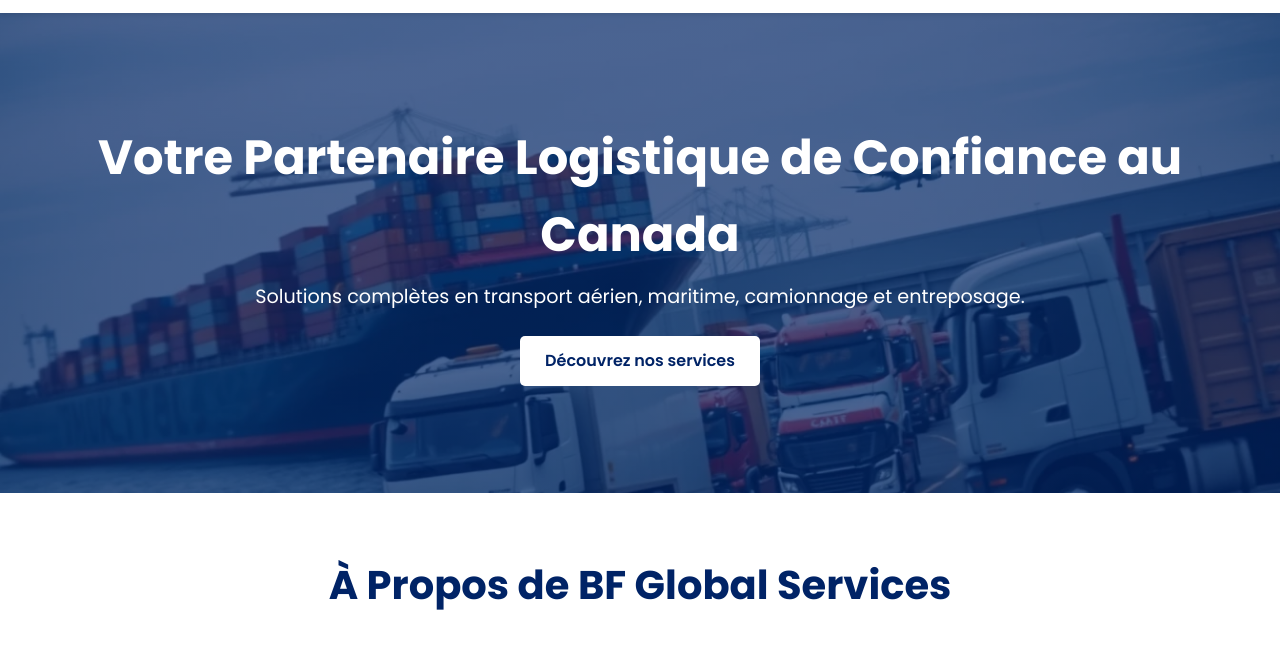
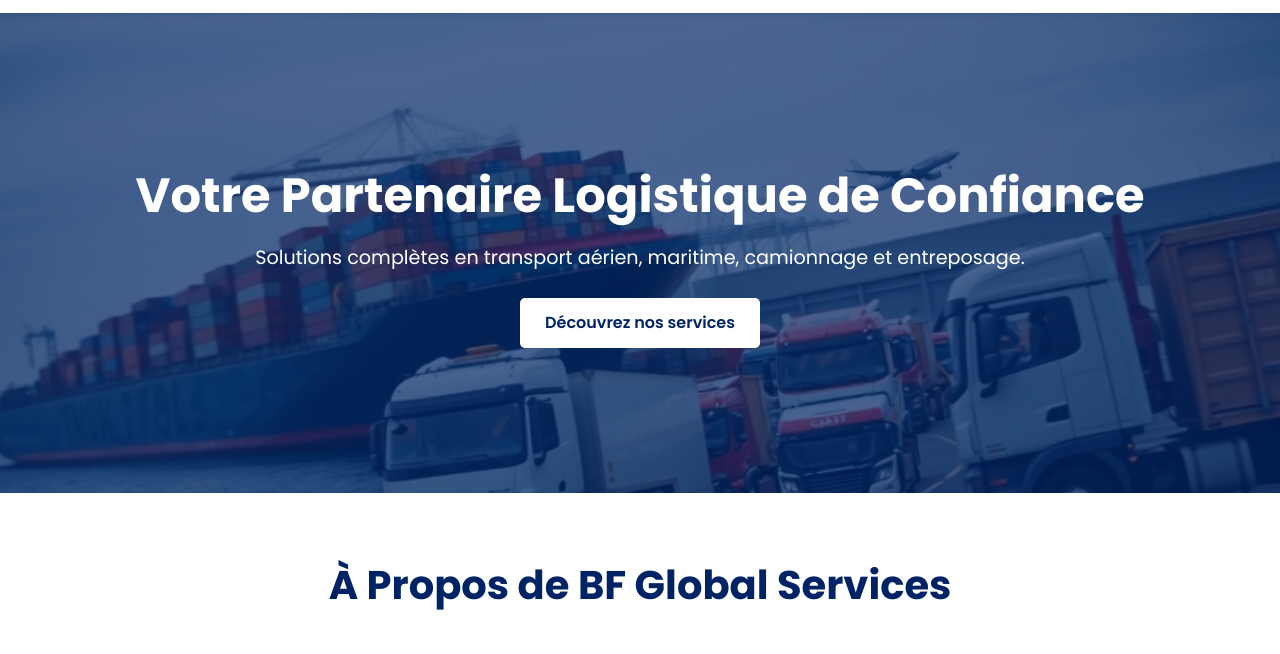
Before and after one commit to KADERKAMITE/BF-Global-Services, a plain HTML site: page index.html in a window 1280 px wide. Shown: the part 69-723 px from the top of the page. Drawn offline with Linux system fonts and the light colour scheme.

Commit message:
Update index.html

```diff
--- a/index.html
+++ b/index.html
@@ -34,7 +34,7 @@
     <main>
         <section class="hero">
             <div class="container">
-                <h1>Votre Partenaire Logistique de Confiance au Canada</h1>
+                <h1>Votre Partenaire Logistique de Confiance</h1>
                 <p>Solutions complètes en transport aérien, maritime, camionnage et entreposage.</p>
                 <a href="services.html" class="cta-button">Découvrez nos services</a>
             </div>
```
